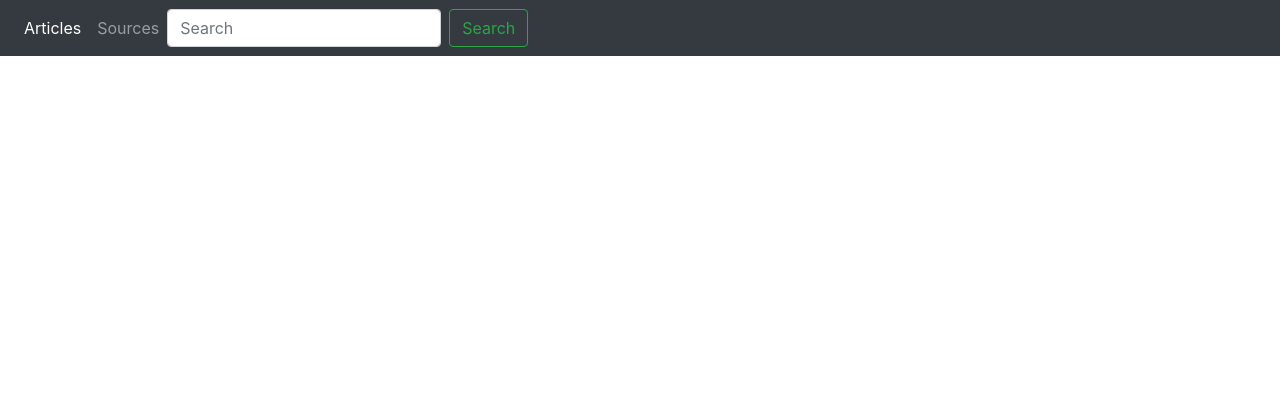
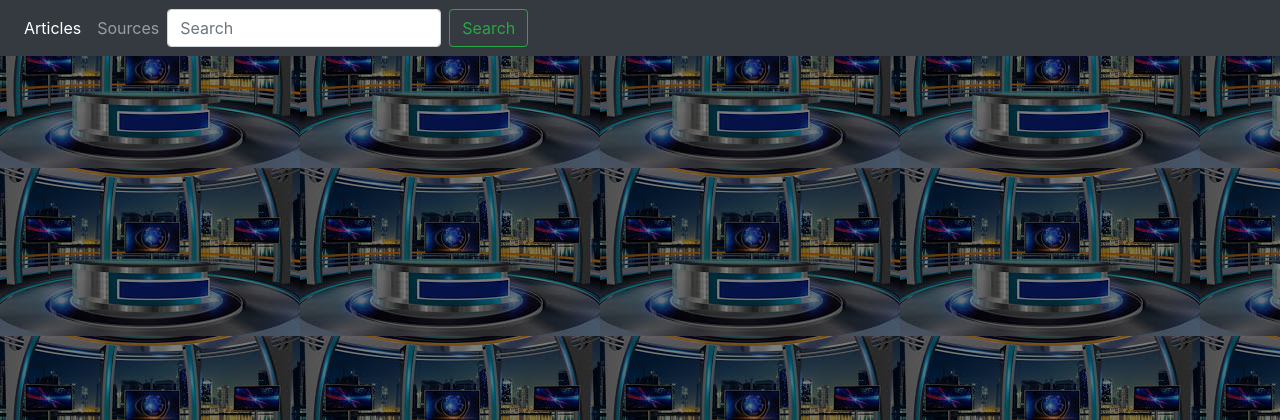
Before and after one commit to Mercynenoh/News-App, a Flask app: template app/templates/base.html in a window 1280 px wide. Shown: the top 420 px of the page. Run offline with Flask 2, Linux system fonts and the light colour scheme; the template is opened without the code that fills it, so the values that code supplies are empty; some libraries are stand-ins or nearby versions.

Commit message:
add css styling

```diff
--- a/app/static/styles.css
+++ b/app/static/styles.css
@@ -31,6 +31,8 @@
 body{
   /* background-color: blue; */
   align-content: center;
+  background: linear-gradient(rgba(0, 0, 0, 0.5),
+            rgba(0, 0, 0, 0.5)), url(../static/news.jpeg);
 }
 
 .row:after {
```
